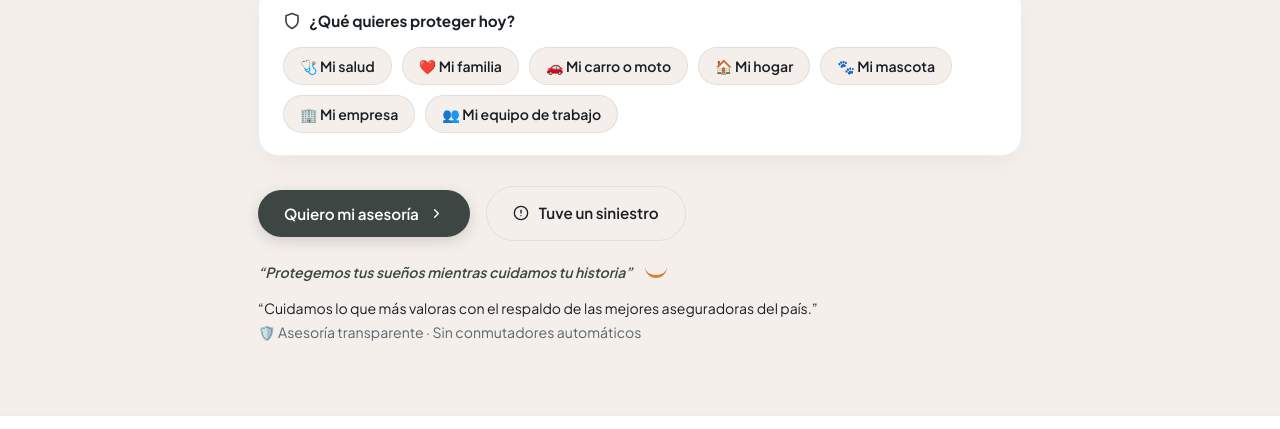
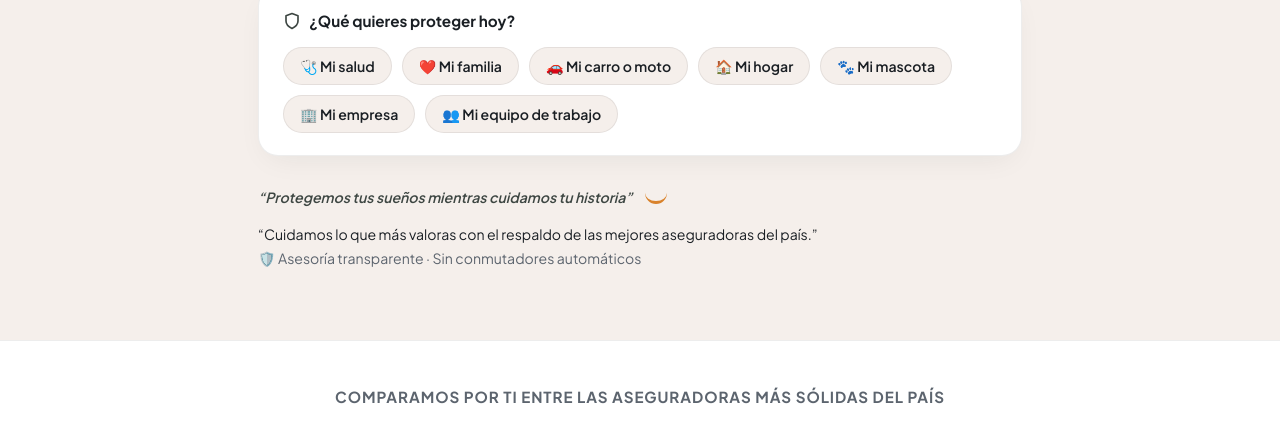
Before and after one commit to goodpixels/pazurseguros, a website built with Vite: page src/page-template.html in a window 1280 px wide. Shown: the part 941-1370 px from the top of the page. Built offline with nearby package versions, Linux system fonts and the light colour scheme.

Commit message:
Simplify protection section and lighten hero CTA

```diff
--- a/src/page-template.html
+++ b/src/page-template.html
@@ -187,24 +187,6 @@
             <button class="hero-tag-btn" data-protect-target="empresa">🏢 Mi empresa</button>
             <button class="hero-tag-btn" data-protect-target="equipo">👥 Mi equipo de trabajo</button>
           </div>
-        </div>
-
-        <div class="protection-actions">
-          <button class="btn btn-sage" data-open-quote>
-            <span>Quiero mi asesoría</span>
-            <svg width="15" height="15" viewBox="0 0 24 24" fill="none" stroke="currentColor" stroke-width="2.2" stroke-linecap="round" stroke-linejoin="round">
-              <polyline points="9 18 15 12 9 6"></polyline>
-            </svg>
-          </button>
-
-          <a href="#siniestros" class="btn btn-outline">
-            <svg width="16" height="16" viewBox="0 0 24 24" fill="none" stroke="currentColor" stroke-width="2" stroke-linecap="round" stroke-linejoin="round">
-              <circle cx="12" cy="12" r="10"></circle>
-              <line x1="12" y1="8" x2="12" y2="12"></line>
-              <line x1="12" y1="16" x2="12.01" y2="16"></line>
-            </svg>
-            <span>Tuve un siniestro</span>
-          </a>
         </div>
 
         <div class="hero-slogan-signature">
```
